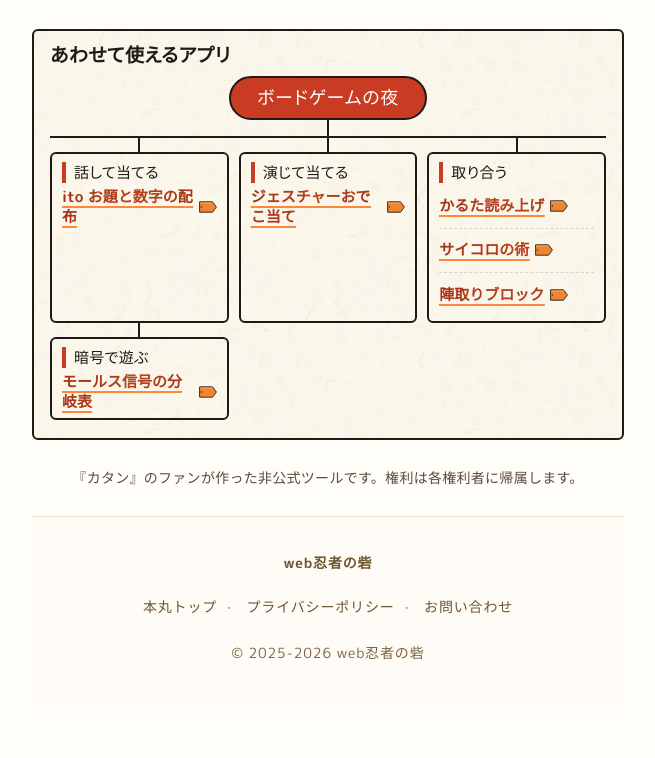
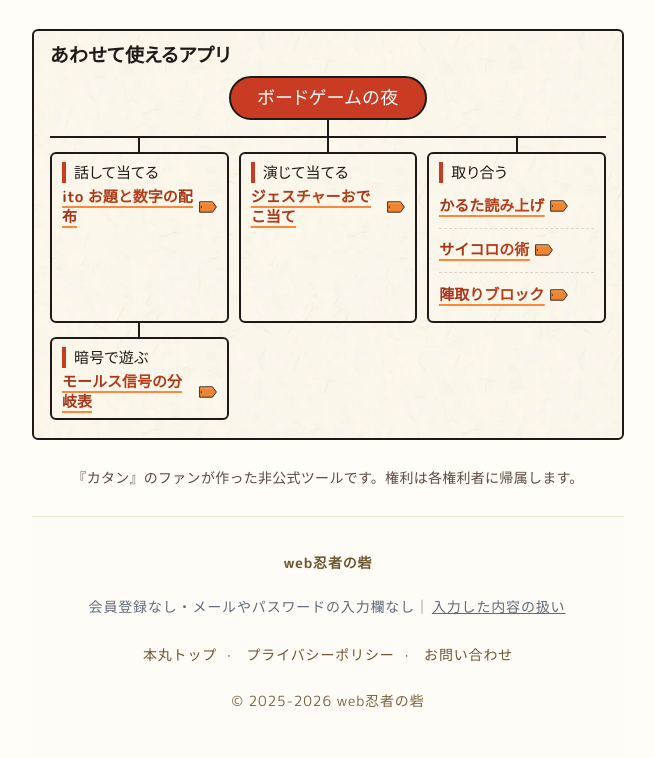
Before and after one commit to kkp-15/ninja-catan, a plain HTML site: page index.html in a window 1280 px wide. Shown: the part 5343-6101 px from the top of the page, without its empty margins (312-967 px from the left). Drawn offline with Linux system fonts and the light colour scheme; a web font is replaced by a local one.

Commit message:
共通フッターに「会員登録なし・メールやパスワードの入力欄なし」の1行を足す
プライバシーポリシーの新しい節「入力した内容と端末への保存」へのリンクつき。

Co-Authored-By: Claude Opus 5.5 <noreply@anthropic.com>

```diff
--- a/index.html
+++ b/index.html
@@ -725,6 +725,7 @@ summary:active{background:var(--k-kinari)}
 <!-- WEBNINJA_UNIFIED_FOOTER -->
 <footer style="text-align:center;padding:2rem 1rem 2.5rem;font-size:.875rem;color:#5f6b7a;line-height:2;border-top:1px solid #f0e6d2;margin-top:1.6rem;background:#fffcf7;">
   <div style="font-weight:800;color:#6e5530;font-size:.875rem;margin-bottom:0.4rem;">web忍者の砦</div>
+  <div class="kkp-anshin">会員登録なし・メールやパスワードの入力欄なし｜<a href="https://privacypolicy.kkpwebninja.com/#nyuryoku" target="_blank" rel="noopener" style="color:inherit;text-decoration:underline;display:inline-block;padding:10px 2px;">入力した内容の扱い</a></div>
   <div>
     <a href="https://kkpwebninja.com/" target="_blank" rel="noopener" style="display:inline-block;padding:10px 2px;color:#6e5530;text-decoration:none;margin:0 0.5rem;">本丸トップ</a>·
     <a href="https://privacypolicy.kkpwebninja.com/" target="_blank" rel="noopener" style="display:inline-block;padding:10px 2px;color:#6e5530;text-decoration:none;margin:0 0.5rem;">プライバシーポリシー</a>·
```
